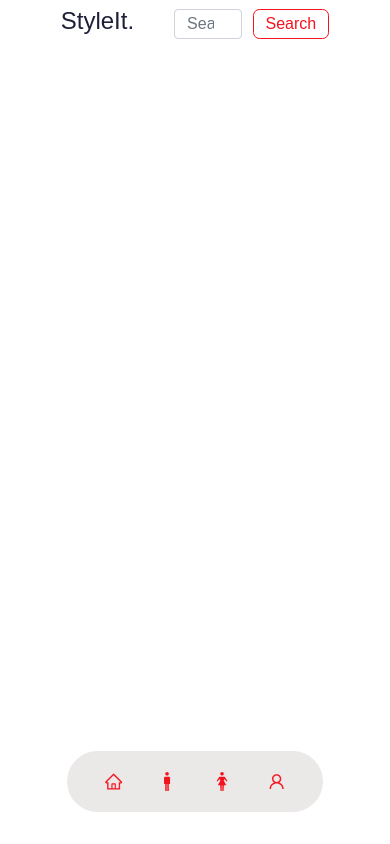
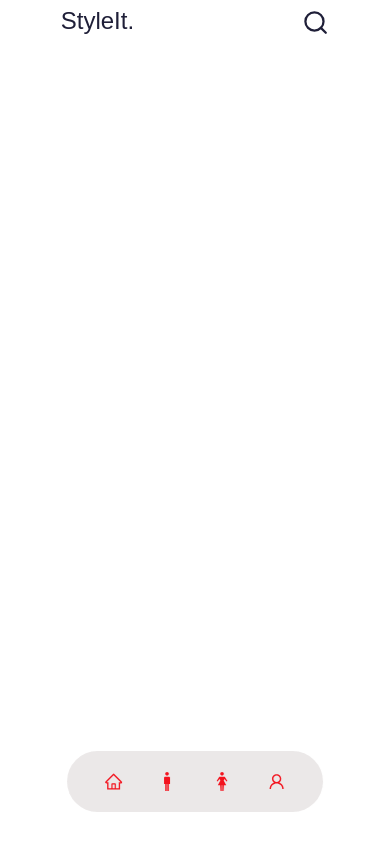
Before and after one commit to Niiischal/React_Clothing, a React (Create React App) app in the folder styleit/: page / in a window 390 px wide. Built offline with nearby package versions, Linux system fonts and the light colour scheme; a web font is replaced by a local one.

Commit message:
adding search icon instead of search button and field on topnavbar

```diff
--- a/styleit/src/components/topnav/Topnav.jsx
+++ b/styleit/src/components/topnav/Topnav.jsx
@@ -1,4 +1,5 @@
 import React from 'react'
+import { FiSearch } from 'react-icons/fi'
 import './topnav.css'
 
 const Topnav = () => {
@@ -7,8 +8,7 @@ const Topnav = () => {
 <div className="container top">
     <h1>StyleIt.</h1>
     <div className="search">
-    <input class="form-control me-2" type="search" placeholder="Search" aria-label="Search"></input>
-    <a href="#" className='btn'>Search</a>
+    <FiSearch className='search_icon'/>
 </div>
 </div>
 </>
--- a/styleit/src/components/topnav/topnav.css
+++ b/styleit/src/components/topnav/topnav.css
@@ -17,16 +17,15 @@
     justify-content: flex-end;
     gap: 2rem;
     height: 40px;
-    margin-top: 5px;
+    margin-top: 10px;
 }
 
-.search > .btn{
-    text-align: center;
-    padding:.375rem.75rem;
+.search_icon{
+    font-size: 1.7rem;
 }
 
 @media screen and (max-width: 600px) {
-    .container .top{
+    .top{
         display: flex;
         justify-content: space-between;
     }
@@ -37,16 +36,6 @@
     }
 
     .top > .search {
-        margin-top: 5px;
-        gap: 2rem;
-        height: 30px;
         margin-top: 9px;
-        margin-left: 40px;
-        width: 100%;
-        gap: 3px;
-    }
-
-    .search > .btn{
-        padding:.105rem.75rem;
     }
 }
```
